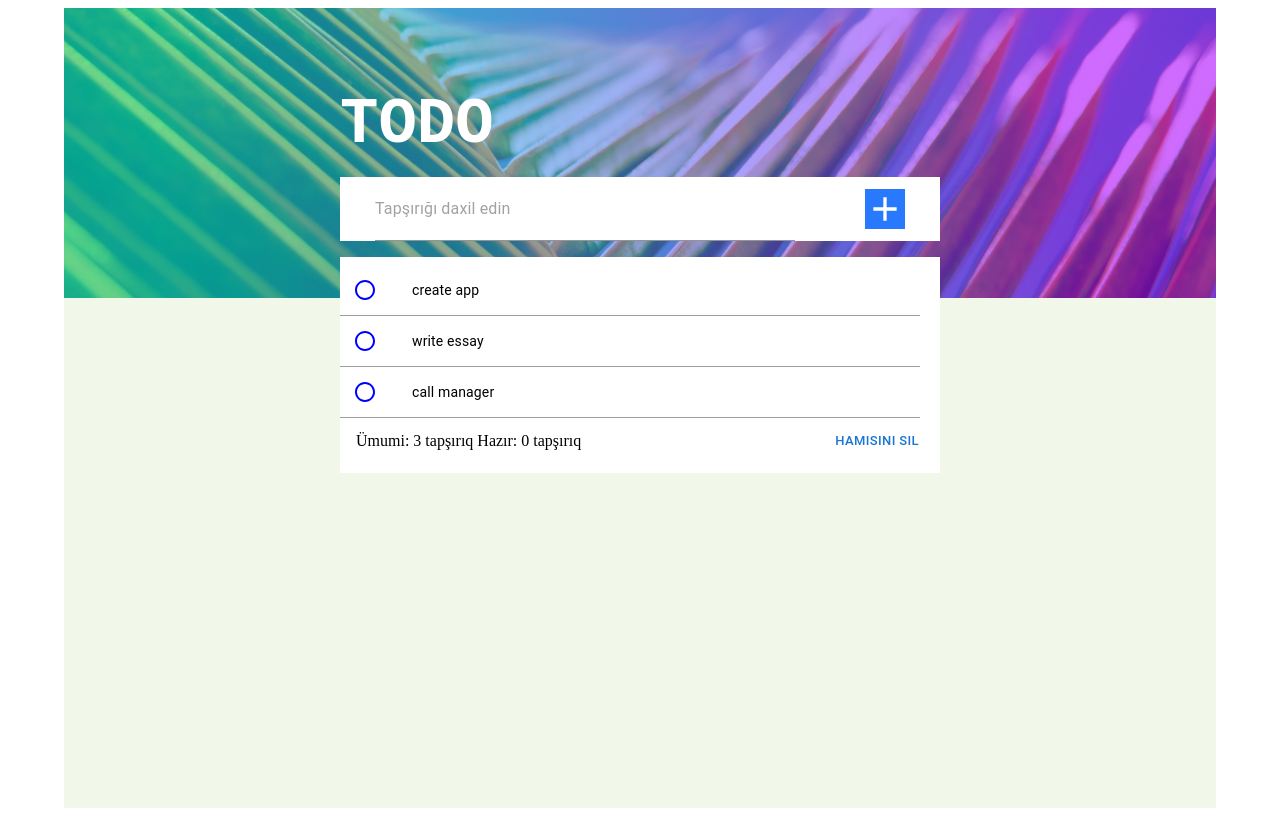
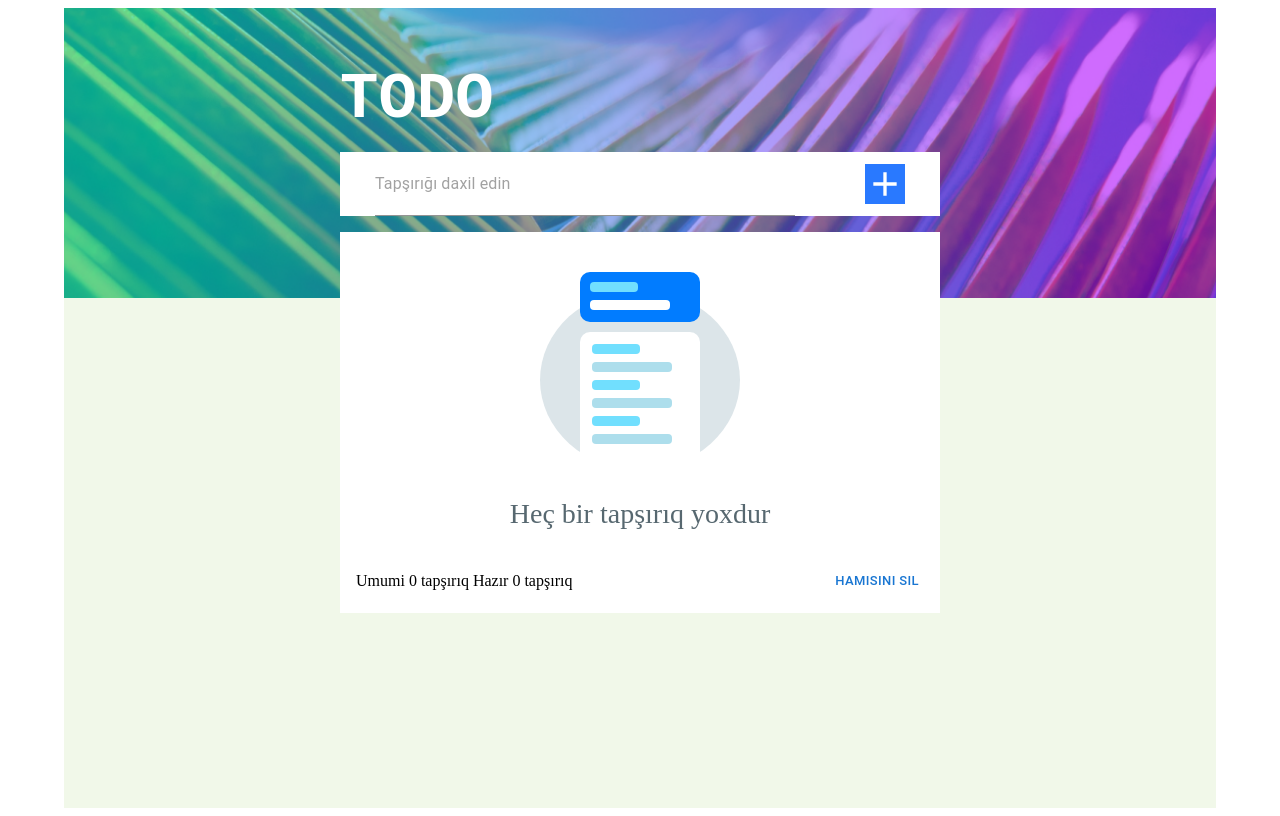
Before and after one commit to GunelHshmv/tdApp, a React (Create React App) app: page / in a window 1280 px wide. Built offline with nearby package versions, Linux system fonts and the light colour scheme.

Commit message:
setup gh-pages

```diff
--- a/src/todoList/index.js
+++ b/src/todoList/index.js
@@ -1,4 +1,4 @@
-import React, { useState } from 'react';
+import React, { useState,useEffect } from 'react';
 import Box from '@mui/material/Box';
 import Container from '@mui/material/Container';
 import DeleteIcon from '@mui/icons-material/Delete';
@@ -8,16 +8,25 @@ import RadioButtonUncheckedRoundedIcon from '@mui/icons-material/RadioButtonUnch
 import { Button, Checkbox, IconButton, Input, List, ListItem, ListItemButton, ListItemIcon, ListItemText } from '@mui/material';
 
 const TodoList = () => {
+   const getItem=()=>{
+    let items=localStorage.getItem("lists")
+    if(items){
+      return JSON.parse(localStorage.getItem("lists"))
+    }else{
+      return []
+    }
+  }
   const label = { inputProps: { 'aria-label': 'Checkbox demo' } };
-  const [list, setList] = useState([
-    { id: 1, text: "create app" },
-    { id: 2, text: "write essay" },
-    { id: 3, text: "call manager" },
-  ]);
+  const [list, setList] = useState(getItem())
   const [inp, setInp] = useState("");
   const [checked, setChecked] = useState([]);
   const [indexs, setIndexs] = useState([]);
   const [hoveredItemId, setHoveredItemId] = useState(null);
+
+  useEffect(() => {
+  localStorage.setItem("lists",JSON.stringify(list))
+
+  }, [list])
 
   const deleteAll = () => {
     setList([]);
@@ -33,7 +42,6 @@ const TodoList = () => {
   };
 
   const handleToggle = (itemId) => () => {
-    console.log(checked.indexOf(itemId))
     const currentIndex = checked.indexOf(itemId);
     const newChecked = [...checked];
     if (currentIndex === -1) {
@@ -57,7 +65,13 @@ const TodoList = () => {
     setChecked((prevChecked) => prevChecked.filter((itemIdChecked) => itemIdChecked !== itemId));
     setIndexs((prevIndexs) => prevIndexs.filter((index) => index !== itemId));
   };
+  const handleMouseEnter = (itemId) => {
+    setHoveredItemId(itemId);
+  };
 
+  const handleMouseLeave = () => {
+    setHoveredItemId(null);
+  };
 
   return (
     <div>
@@ -66,37 +80,31 @@ const TodoList = () => {
         <Box component='div' sx={{ zIndex: -1, backgroundImage: `url(${process.env.PUBLIC_URL}/image/Background.png)`, backgroundSize: 'cover', backgroundPosition: 'center', height: '290px', display: 'flex', justifyContent: 'center', alignItems: 'center' }}
         />
         <Box sx={{ display: 'flex', alignItems: 'center', justifyContent: 'center' }}>
-            <Box component='div' sx={{ position: "relative", zIndex: 2, width: "600px", height: "100px", marginTop: '-350px' }}>
+          <Box component='div' sx={{ position: "relative", zIndex: 2, width: "600px", height: "100px", marginTop: '-400px' }}>
             <Box sx={{ fontSize: 64, fontFamily: 'Monospace', fontWeight: 'bold', paddingY: "16px", color: 'white' }} >TODO</Box>
 
             <Box sx={{ bgcolor: "background.paper", marginBottom: '16px', height: "64px", display: 'flex', justifyContent: 'center', alignItems: 'center', justifyContent: 'space-around' }}>
-                <Input name='inp' value={inp} onChange={(e) => { setInp(e.target.value) }} placeholder='Tapşırığı daxil edin' sx={{ width: '70%', height: "100%",display:"flex",flexDirection:"row" }} />
+              <Input name='inp' value={inp} onChange={(e) => { setInp(e.target.value) }} placeholder='Tapşırığı daxil edin' sx={{ width: '70%', height: "100%" }} />
               <AddIcon onClick={addTasks} sx={{ color: "white", width: '40px', height: '40px', bgcolor: '#2979ff' }} />
             </Box>
 
             <Box sx={{ width: "`100%", height: "30vh" }}>
               <List sx={{ width: '100%', bgcolor: 'background.paper' }}>
-                  {list.map((item) => {
+                {
+                  list.length>0?(list.map((item) => {
                   const labelId = `checkbox-list-label-${item.id}`;
-
-                    return (
-                      <ListItem
-                        sx={{ borderBottom: 1, borderColor: 'grey.500', width: '580px' ,position: 'relative',
-                        ':hover': {
-                          '.MuiListItemSecondaryAction-root .MuiButtonBase-root': {
-                            display: 'block',
-                          },
-                        },
-                      }}
+                   return(<ListItem
+                      sx={{ borderBottom: 1, borderColor: 'grey.500', width: '580px' ,position: 'relative'}}
                       key={item.id}
                       secondaryAction={
-                          <IconButton edge="end" aria-label="comments" sx={{ top: '50%',right: 0,transform: 'translateY(-50%)', position: 'absolute',display:"none"}} >
+                        <IconButton edge="end" aria-label="comments" sx={{ top: '50%',right: 0,transform: 'translateY(-50%)', position: 'absolute',visibility: hoveredItemId === item.id ? 'visible' : 'hidden'}} >
                           <DeleteIcon onClick={() => deleteTask(item.id)} sx={{ color: 'red' }} />
                         </IconButton>
                       }
                       disablePadding
                     >
-                        <ListItemButton  role={undefined} onClick={handleToggle(item.id)} dense  >
+                      <ListItemButton  role={undefined} onClick={handleToggle(item.id)} dense  onMouseEnter={() => handleMouseEnter(item.id)}
+  onMouseLeave={() => handleMouseLeave(item.id)}>
                         <ListItemIcon >
                           <Checkbox sx={{color:"blue"}}
                           {...label}
@@ -110,14 +118,38 @@ const TodoList = () => {
                             onClick={() => setIndexs((prevIndexs) => [...prevIndexs, item.id])}
                           />
                         </ListItemIcon>
-                          <ListItemText style={{overflow:"hidden"}} id={labelId}  primary={item.text} sx={indexs.includes(item.id)   ? { textDecoration: "line-through" } : null } />
+                        <ListItemText style={{overflow:"hidden"}} id={labelId} primary={item.text} sx={indexs.includes(item.id) ? { textDecoration: "line-through" } : null} />
                       </ListItemButton>
-                      </ListItem>
-                    );
-                  })}
-                  <ListItem sx={{ display: 'flex', flexDirection: "row", justifyContent: "space-between" }}>
-                    <Box>Ümumi: {list.length} tapşırıq  Hazır: {checked.length} tapşırıq</Box>
-                    <Button variant="text" size='small' onClick={deleteAll}  >Hamısını Sil</Button>
+                    </ListItem>)
+                })):(
+                <div style={{display:"flex",alignItems:"center",justifyContent:"center",paddingTop:"50px",flexDirection:"column"}} >
+                  <div>
+                  <div className='first' style={{width:"120px",height:"50px",backgroundColor:"#017CFF",position:"absolute",zIndex:2,left:"240px",display:"flex",flexDirection:"column",top:"40px",borderRadius:"10px"}}>
+                    <div style={{margin:"10px",display:"flex",gap:"8px",flexDirection:"column"}}>
+                    <div style={{width:"48px",height:"10px",backgroundColor:"#71DFFE",borderRadius:"4px"}}></div>
+                    <div style={{width:"80px", height:"10px",backgroundColor:"white",borderRadius:"4px"}}></div>
+                    </div>
+                  </div>
+                  <div className='second' style={{backgroundColor:"white",width:"120px",height:"140px",position:"absolute",zIndex:2,left:"240px",display:"flex",flexDirection:"column",top:"100px",borderRadius:"10px"}}>
+                  <div style={{margin:"12px",display:"flex",gap:"8px",flexDirection:"column"}}>
+                    <div style={{width:"48px",height:"10px",backgroundColor:"#71DFFE",borderRadius:"4px"}}></div>
+                    <div style={{width:"80px", height:"10px",backgroundColor:"#ADDEEC",borderRadius:"4px"}}></div>
+                    <div style={{width:"48px",height:"10px",backgroundColor:"#71DFFE",borderRadius:"4px"}}></div>
+                    <div style={{width:"80px", height:"10px",backgroundColor:"#ADDEEC",borderRadius:"4px"}}></div>
+                    <div style={{width:"48px",height:"10px",backgroundColor:"#71DFFE",borderRadius:"4px"}}></div>
+                    <div style={{width:"80px", height:"10px",backgroundColor:"#ADDEEC",borderRadius:"4px"}}></div>
+                    </div>
+                  </div>
+                  <div className='rounded' style={{width:"200px",height:"180px",zIndex:-1, borderRadius:"50%",backgroundColor:'#DCE5E9'}} ></div>
+                  </div>
+                  <div >
+                  <p style={{fontSize:"28px",color:"#576870"}} >Heç bir tapşırıq yoxdur</p>
+                  </div>
+                </div>)
+                }
+                <ListItem sx={{ display: 'flex', flexDirection: "row", justifyContent: "space-between"}}>
+                  <Box>Umumi {list.length} tapşırıq  Hazır {checked.length} tapşırıq</Box>
+                  <Button variant="text" size='small' onClick={deleteAll}  >Hamisini sil</Button>
                 </ListItem>
               </List>
             </Box>
```
Lines whose indentation alone changed are shown as unchanged.
